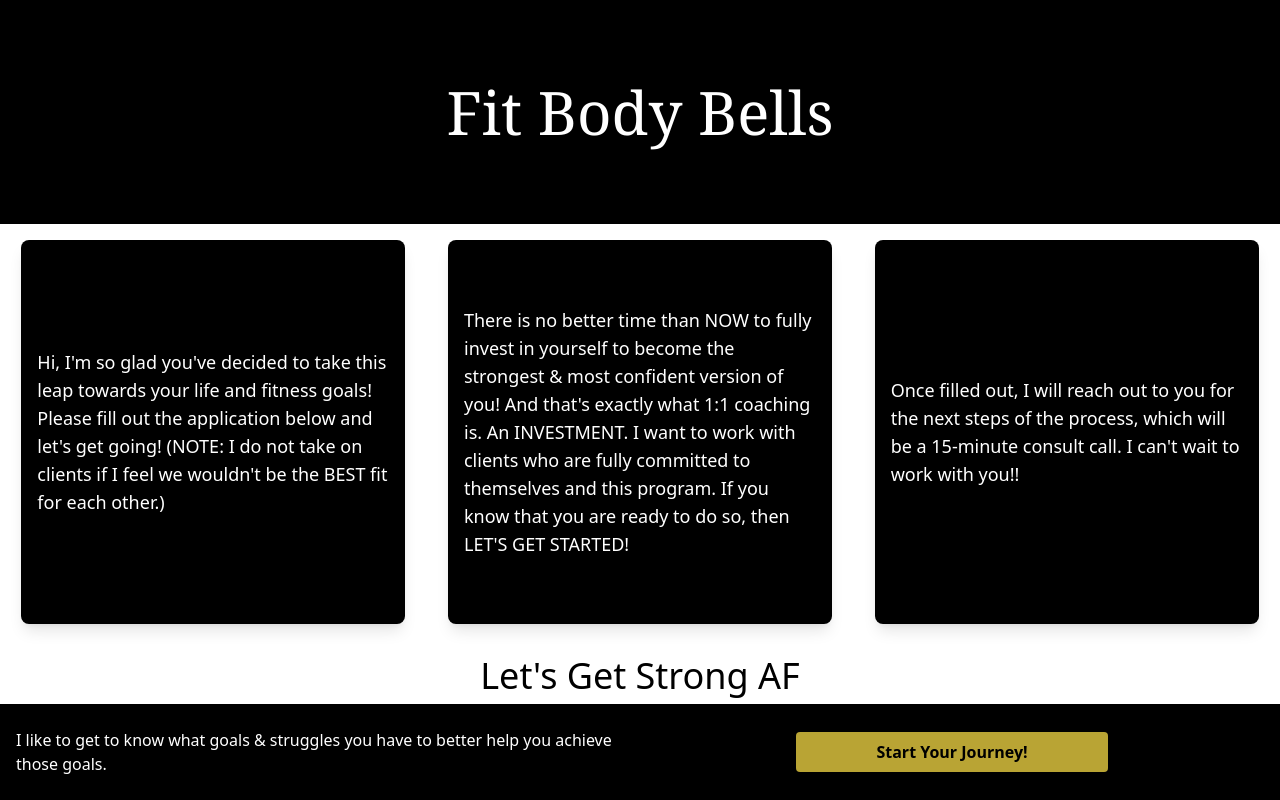
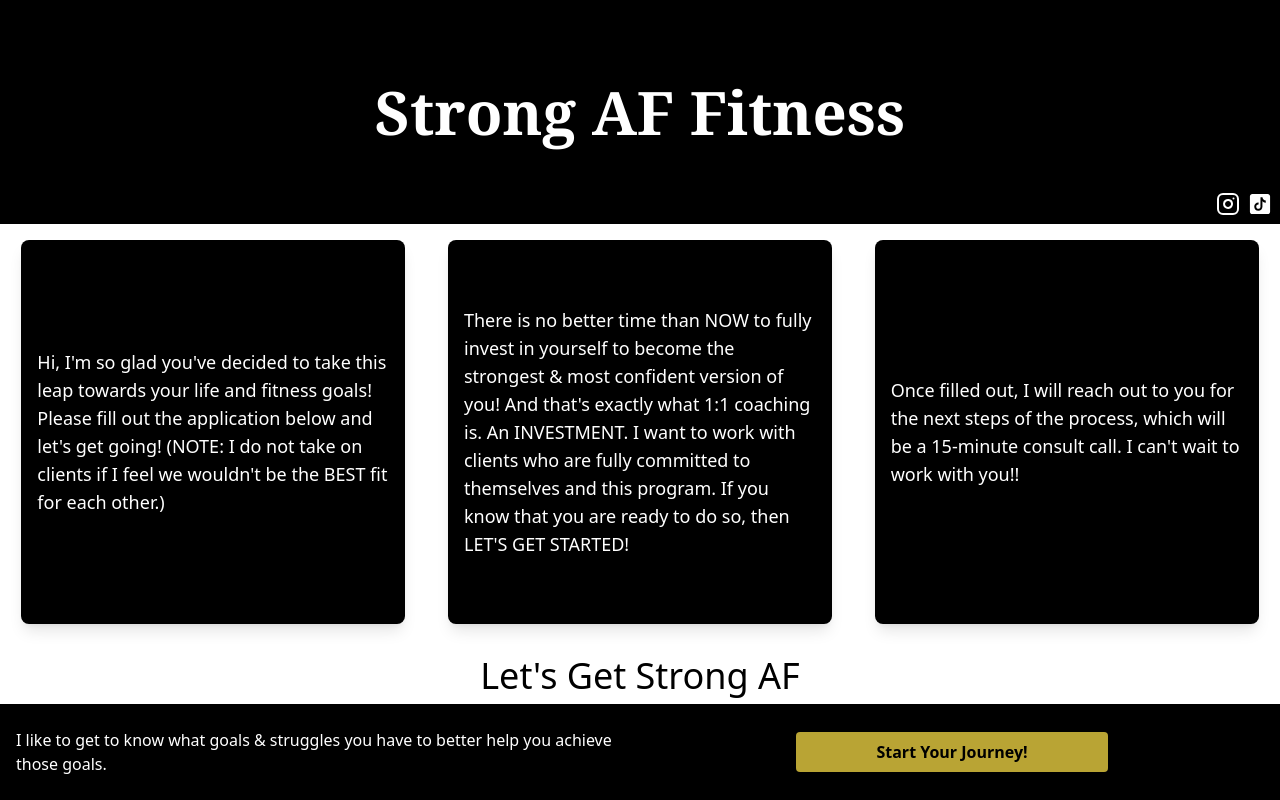
Before and after one commit to jgarcia4444/fit-body-bells, a React (Create React App) app: page / in a window 1280 px wide. Built offline with nearby package versions, Linux system fonts and the light colour scheme.

Commit message:
Added in the social medias for instagram and tiktok as part of the header.

```diff
--- a/src/components/Home/Header/index.js
+++ b/src/components/Home/Header/index.js
@@ -1,11 +1,18 @@
 
 import React from 'react'
+
+import Socials from '../../../shared/Socials';
 
 const Header = () => {
 
     return (
-        <div className="h-56 bg-black w-full flex flex-row items-center justify-center">
-            <h1 className="text-white text-6xl font-thin font-serif">Fit Body Bells</h1>
+        <div className="h-56 bg-black w-full flex flex-col justify-center relative">
+            <div className="w-full">
+                <h1 className="text-white text-6xl font-bold font-serif text-center">Strong AF Fitness</h1>
+            </div>
+            <div className="w-1/4 absolute bottom-2 right-2">
+                <Socials />
+            </div>
         </div>
     )
 }
--- /dev/null
+++ b/src/shared/Socials/TikTokIcon/index.js
@@ -0,0 +1,15 @@
+const TikTokIcon = ({ color = "#ffffff" }) => {
+    return (
+      <svg
+        fill={color}
+        xmlns="http://www.w3.org/2000/svg"
+        viewBox="0 0 50 50"
+        width="24px"
+        height="24px"
+      >
+        <path d="M41,4H9C6.243,4,4,6.243,4,9v32c0,2.757,2.243,5,5,5h32c2.757,0,5-2.243,5-5V9C46,6.243,43.757,4,41,4z M37.006,22.323 c-0.227,0.021-0.457,0.035-0.69,0.035c-2.623,0-4.928-1.349-6.269-3.388c0,5.349,0,11.435,0,11.537c0,4.709-3.818,8.527-8.527,8.527 s-8.527-3.818-8.527-8.527s3.818-8.527,8.527-8.527c0.178,0,0.352,0.016,0.527,0.027v4.202c-0.175-0.021-0.347-0.053-0.527-0.053 c-2.404,0-4.352,1.948-4.352,4.352s1.948,4.352,4.352,4.352s4.527-1.894,4.527-4.298c0-0.095,0.042-19.594,0.042-19.594h4.016 c0.378,3.591,3.277,6.425,6.901,6.685V22.323z" />
+      </svg>
+    );
+  };
+
+  export default TikTokIcon;
--- /dev/null
+++ b/src/shared/Socials/index.js
@@ -0,0 +1,32 @@
+import React from 'react';
+import { FiInstagram } from "react-icons/fi";
+import TikTokIcon from './TikTokIcon';
+
+const Socials = () => {
+
+    const iconColor = "#fff";
+    const iconSize = 24;
+
+    const iconClassName = "transition-all duration-300 hover:scale-110"
+
+    const instagramIcon = (
+        <a href="https://www.instagram.com/breemariebells?igsh=MTNmbXp10GpidXh5bA==" rel="noreferrer" target='_blank' className={iconClassName}>
+            <FiInstagram color={iconColor} size={iconSize} />
+        </a>
+    )
+
+    const tikTok = (
+        <a target="_blank" rel="noreferrer" href="https://www.tiktok.com/@breannabell_?_t=8kXj1BTslxC&_r=1" className={iconClassName}>
+            <TikTokIcon />
+        </a>
+    )
+
+    return (
+        <div className="flex flex-row w-full items-center justify-end gap-2">
+            {instagramIcon}
+            {tikTok}
+        </div>
+    )
+}
+
+export default Socials;
```
